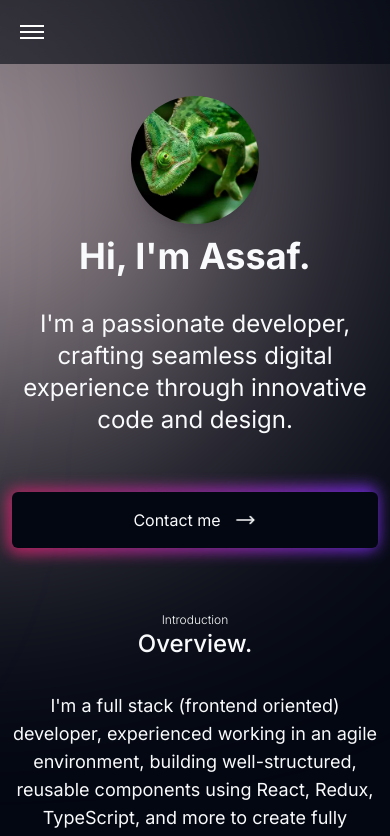
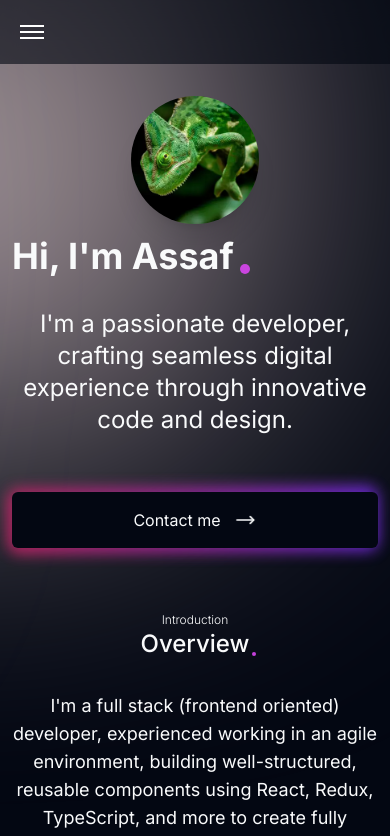
Before and after one commit to aFendell/portfolio, a Next.js app: page / in a window 390 px wide. Shown: the top 836 px of the page. Built offline with nearby package versions, Linux system fonts and the light colour scheme.

Commit message:
feat: blob animation header after

```diff
--- a/src/app/layout.tsx
+++ b/src/app/layout.tsx
@@ -27,8 +27,8 @@ export default function RootLayout({
           "relative flex min-h-screen flex-col content-stretch bg-gray-950 font-sans text-gray-50 antialiased",
           inter.className,
         )}>
-        <div className="absolute right-[11rem] top-[-6rem] -z-10 h-[31.25rem] w-[31.25rem] rounded-full bg-[#fbe2e3] blur-[10rem] sm:w-[68.75rem]"></div>
-        <div className="absolute left-[-51rem] top-[-1rem] -z-10 h-[31.25rem] w-[31.25rem] rounded-full bg-[#dbd7fb] blur-[10rem] sm:w-[68.75rem] md:left-[-33rem] lg:left-[-28rem] xl:left-[-15rem] 2xl:left-[-5rem]"></div>
+        <div className="animate-blob absolute right-[11rem] top-[-6rem] -z-10 h-[31.25rem] w-[31.25rem] rounded-full bg-[#fbe2e3] blur-[10rem] sm:w-[68.75rem]"></div>
+        <div className="animate-blob absolute left-[-51rem] top-[-1rem] -z-10 h-[31.25rem] w-[31.25rem] rounded-full bg-[#dbd7fb] blur-[10rem] sm:w-[68.75rem] md:left-[-33rem] lg:left-[-28rem] xl:left-[-15rem] 2xl:left-[-5rem]"></div>
         <Header />
         <main className="mx-auto flex max-w-screen-lg flex-1 flex-col items-stretch gap-16 px-3 pb-16 pt-24 sm:gap-20 sm:px-6 sm:pb-20 sm:pt-28">
           {children}
--- a/src/components/sections/projects/Projects.tsx
+++ b/src/components/sections/projects/Projects.tsx
@@ -9,7 +9,6 @@ const Projects = () => {
     <section id="projects">
       <Muted>{subtitle}</Muted>
       <SectionTitle>{title}</SectionTitle>
-
       <ul className="grid grid-cols-1 content-center gap-6 sm:gap-8">
         {projects.map((project) => (
           <li key={project.title}>
--- a/src/components/ui/Typography.tsx
+++ b/src/components/ui/Typography.tsx
@@ -1,13 +1,22 @@
 import { cn } from "@/lib/utils";
+
+type HeadingWithAfter = {
+  withAfter?: boolean;
+} & React.HTMLAttributes<HTMLHeadingElement>;
 
 export const HeroTitle = ({
   children,
   className,
-}: React.HTMLAttributes<HTMLHeadingElement>) => {
+  withAfter = true,
+}: HeadingWithAfter) => {
+  const afterClasses =
+    "after:absolute after:-right-4 after:bottom-0.5 after:block after:h-2.5 after:w-2.5 after:bg-fuchsia-500/90 after:rounded-full after:content-['']";
+
   return (
     <h1
       className={cn(
-        "mb-8 scroll-m-20 text-center text-4xl font-bold sm:mb-12 sm:text-start sm:text-5xl sm:font-extrabold",
+        "relative mb-8 w-fit scroll-m-20 text-center text-4xl font-bold sm:mb-12 sm:text-start sm:text-5xl sm:font-extrabold",
+        withAfter ? afterClasses : "",
         className,
       )}>
       {children}
@@ -18,11 +27,16 @@ export const HeroTitle = ({
 export const SectionTitle = ({
   children,
   className,
-}: React.HTMLAttributes<HTMLHeadingElement>) => {
+  withAfter = true,
+}: HeadingWithAfter) => {
+  const afterClasses =
+    "after:absolute after:-right-[7px] after:bottom-[4px] after:block after:h-1 after:w-1 after:bg-fuchsia-500/90 after:rounded-full after:content-['']";
+
   return (
     <h2
       className={cn(
-        "mb-8 scroll-m-20 text-center text-2xl font-medium sm:mb-12 sm:text-start sm:text-3xl",
+        "relative mx-auto mb-8 w-fit scroll-m-20 text-center text-2xl font-medium sm:mx-0 sm:mb-12 sm:text-start sm:text-3xl",
+        withAfter ? afterClasses : "",
         className,
       )}>
       {children}
--- a/src/data/contact.ts
+++ b/src/data/contact.ts
@@ -1,5 +1,5 @@
 export const contactData = {
-  title: "Contact.",
+  title: "Contact",
   subtitle: "Get in touch",
 };
 
--- a/src/data/experience.ts
+++ b/src/data/experience.ts
@@ -10,7 +10,7 @@ export type ExperienceItem = {
 };
 
 export const experienceData = {
-  title: "Experience.",
+  title: "Experience",
   subtitle: "So far",
   jobs: [
     {
--- a/src/data/hero.ts
+++ b/src/data/hero.ts
@@ -1,7 +1,7 @@
 import chameleon from "../../public/images/chameleon.webp";
 
 export const heroData = {
-  title: "Hi, I'm Assaf.",
+  title: "Hi, I'm Assaf",
   subtitle:
     "I'm a passionate developer, crafting seamless digital experience through innovative code and design.",
   img: chameleon,
--- a/src/data/overview.ts
+++ b/src/data/overview.ts
@@ -1,5 +1,5 @@
 export const overviewData = {
-  title: "Overview.",
+  title: "Overview",
   subtitle: "Introduction",
   text: "I'm a full stack (frontend oriented) developer, experienced working in an agile environment, building well-structured, reusable components using React, Redux, TypeScript, and more to create fully responsive, frontend apps and developing REST APIs using Node.js and Nest.js.",
 };
--- a/src/data/stack.ts
+++ b/src/data/stack.ts
@@ -1,5 +1,5 @@
 export const stackData = {
-  title: "Stack.",
+  title: "Stack",
   subtitle: "Tech",
   stack: [
     "HTML",
--- a/tailwind.config.ts
+++ b/tailwind.config.ts
@@ -95,6 +95,20 @@ const config = {
           "25%": { transform: "rotate(1deg)" },
           "75%": { transform: "rotate(-1deg)" },
         },
+        blob: {
+          "0%": {
+            transform: "translate(0px, 0px) scale(1)",
+          },
+          "33%": {
+            transform: "translate(30px, -50px) scale(1.1)",
+          },
+          "66%": {
+            transform: "translate(-20px, 20px) scale(0.9)",
+          },
+          "100%": {
+            transform: "translate(0px, 0px) scale(1)",
+          },
+        },
       },
       animation: {
         "accordion-down": "accordion-down 0.2s ease-out",
@@ -104,6 +118,7 @@ const config = {
         reveal: "reveal 3s ease-in-out",
         "soft-pulse": "soft-pulse 2s cubic-bezier(0.4, 0, 0.6, 1) infinite",
         tilt: "tilt 10s infinite",
+        blob: "blob 7s infinite",
       },
     },
   },
```
